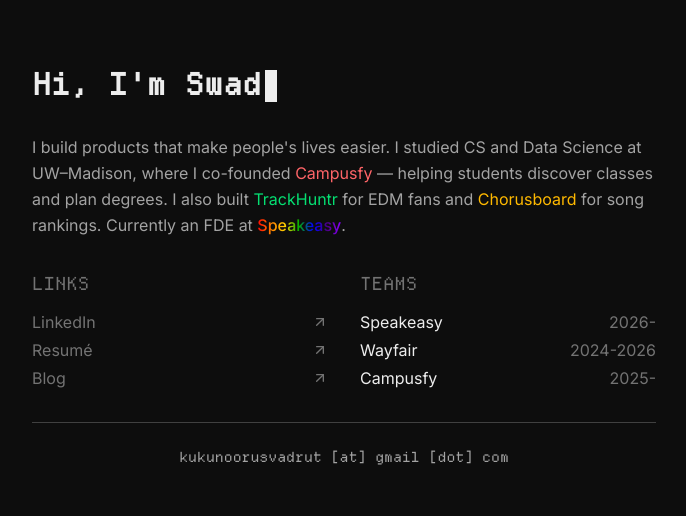
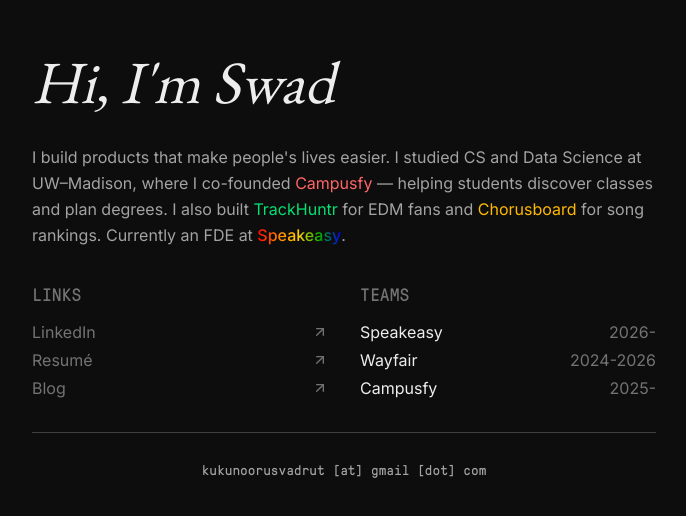
Before and after one commit to svadrutk/portfolio, a Next.js app: page / in a window 1280 px wide. Shown: the part 134-650 px from the top of the page, without its empty margins (296-982 px from the left). Built offline with nearby package versions, Linux system fonts and the light colour scheme.

Commit message:
Refresh portfolio typography, animations, and email interactions

```diff
--- a/src/app/globals.css
+++ b/src/app/globals.css
@@ -1,6 +1,7 @@
 @import "tailwindcss";
 
 :root {
+  --speakeasy-gradient: linear-gradient(to right, #ff0000, #ff7f00, #ffd000, #00b000, #0000ff);
   --background: #0d0d0d;
   --foreground: #ededed;
 }
@@ -9,7 +10,8 @@
   --color-background: var(--background);
   --color-foreground: var(--foreground);
   --font-serif: var(--font-cooper);
-  --font-mono: var(--font-departure-mono);
+  --font-mono: var(--font-gt-pressura-mono);
+  --font-garamond: var(--font-eb-garamond);
   --font-cooper: var(--font-cooper);
   --font-inter: var(--font-inter);
 
@@ -50,5 +52,64 @@
 }
 
 code, kbd, samp, pre {
-  font-family: var(--font-departure-mono), monospace;
+  font-family: var(--font-gt-pressura-mono), monospace;
 }
+
+.speakeasy-link {
+  position: relative;
+  display: inline-block;
+  background-image: var(--speakeasy-gradient);
+  background-clip: text;
+  -webkit-background-clip: text;
+  color: transparent;
+  text-decoration: none;
+}
+
+.speakeasy-link::after {
+  content: '';
+  position: absolute;
+  left: 0;
+  right: 0;
+  bottom: 0;
+  height: 1px;
+  background-image: var(--speakeasy-gradient);
+  opacity: 0;
+  pointer-events: none;
+}
+
+.speakeasy-link:hover::after,
+.speakeasy-link:focus-visible::after {
+  opacity: 1;
+}
+
+.toast-gradient-glow {
+  position: relative;
+  isolation: isolate;
+  border-radius: 8px;
+}
+
+.toast-gradient-glow::before {
+  content: '';
+  position: absolute;
+  inset: -2px;
+  z-index: -1;
+  border-radius: inherit;
+  background-image: var(--speakeasy-gradient);
+  filter: blur(14px);
+  opacity: 0.35;
+  pointer-events: none;
+}
+
+.toast-gradient-border::after {
+  content: '';
+  position: absolute;
+  inset: -1px;
+  padding: 1px;
+  border-radius: inherit;
+  background-image: var(--speakeasy-gradient);
+  -webkit-mask: linear-gradient(#fff 0 0) content-box, linear-gradient(#fff 0 0);
+  mask: linear-gradient(#fff 0 0) content-box, linear-gradient(#fff 0 0);
+  -webkit-mask-composite: xor;
+  mask-composite: exclude;
+  pointer-events: none;
+}
--- a/src/app/layout.tsx
+++ b/src/app/layout.tsx
@@ -1,14 +1,14 @@
 import type { Metadata } from "next";
 import localFont from "next/font/local";
-import { Inter } from "next/font/google";
+import { EB_Garamond, Inter } from "next/font/google";
 import { Analytics } from '@vercel/analytics/react';
 import { SpeedInsights } from '@vercel/speed-insights/next';
 import TargetCursor from '@/components/TargetCursor';
 import "./globals.css";
 
-const departureMono = localFont({
-  src: '../../public/fonts/departure-mono/DepartureMono-Regular.woff2',
-  variable: '--font-departure-mono',
+const gtPressuraMono = localFont({
+  src: '../../public/fonts/gt-pressura-mono/GT-Pressura-Mono-Regular.otf',
+  variable: '--font-gt-pressura-mono',
   weight: '400',
   display: 'swap',
 });
@@ -16,6 +16,14 @@
 const inter = Inter({
   variable: "--font-inter",
   weight: ["400", "500", "600", "700"],
+  subsets: ["latin"],
+  display: "swap",
+});
+
+const garamond = EB_Garamond({
+  variable: "--font-eb-garamond",
+  weight: "400",
+  style: "italic",
   subsets: ["latin"],
   display: "swap",
 });
@@ -78,9 +86,9 @@
   return (
     <html lang="en">
       <body
-        className={`${cooperBT.variable} ${departureMono.variable} ${inter.variable} antialiased`}
+        className={`${cooperBT.variable} ${gtPressuraMono.variable} ${inter.variable} ${garamond.variable} antialiased`}
       >
-        <TargetCursor targetSelector="a[href], [role='link']" parallaxOn={false} />
+        <TargetCursor targetSelector="" parallaxOn={false} />
         <div className="min-h-screen">
           {children}
         </div>
--- a/src/app/page.tsx
+++ b/src/app/page.tsx
@@ -1,39 +1,55 @@
 'use client';
 
-import { ArrowUpRight } from 'lucide-react';
-import { motion } from 'framer-motion';
+import { ArrowUpRight, Copy } from 'lucide-react';
+import { AnimatePresence, motion, useReducedMotion } from 'framer-motion';
 import AnimatedSection from '@/components/AnimatedSection';
 import { useRouter } from 'next/navigation';
-import { useTransition, useState, useEffect } from 'react';
+import { useTransition, useState, useEffect, useLayoutEffect, useRef } from 'react';
 
 export default function Home() {
   const router = useRouter();
   const [isPending, startTransition] = useTransition();
-  const [displayedText, setDisplayedText] = useState('');
-  const [showCursor, setShowCursor] = useState(true);
+  const headingSlotRef = useRef<HTMLDivElement>(null);
+  const [introOffset, setIntroOffset] = useState<{ x: number; y: number } | null>(null);
   const [settled, setSettled] = useState(false);
   const [revealed, setRevealed] = useState(false);
+  const [toast, setToast] = useState('');
+  const [toastId, setToastId] = useState(0);
+  const reduceMotion = useReducedMotion();
+  const toastTimerRef = useRef<ReturnType<typeof setTimeout> | null>(null);
+  const email = 'kukunoorusvadrut@gmail.com';
+
+  useEffect(() => () => {
+    if (toastTimerRef.current) clearTimeout(toastTimerRef.current);
+  }, []);
+
+  const handleCopyEmail = async () => {
+    let message = 'copied!';
+    try {
+      await navigator.clipboard.writeText(email);
+    } catch {
+      message = 'Could not copy. Please try again.';
+    }
+    if (toastTimerRef.current) clearTimeout(toastTimerRef.current);
+    setToast(message);
+    setToastId(id => id + 1);
+    toastTimerRef.current = setTimeout(() => setToast(''), 2500);
+  };
+
   const fullText = "Hi, I'm Swad";
 
-  useEffect(() => {
-    let index = 0;
-    const timer = setInterval(() => {
-      if (index <= fullText.length) {
-        setDisplayedText(fullText.slice(0, index));
-        index++;
-      } else {
-        clearInterval(timer);
-        setTimeout(() => setSettled(true), 600);
-      }
-    }, 100);
-    return () => clearInterval(timer);
-  }, []);
-
-  useEffect(() => {
-    const cursorTimer = setInterval(() => {
-      setShowCursor(prev => !prev);
-    }, 530);
-    return () => clearInterval(cursorTimer);
+  useLayoutEffect(() => {
+    const measure = () => {
+      if (!headingSlotRef.current) return;
+      const rect = headingSlotRef.current.getBoundingClientRect();
+      setIntroOffset({
+        x: window.innerWidth / 2 - (rect.left + rect.width / 2),
+        y: window.innerHeight / 2 - (rect.top + rect.height / 2),
+      });
+    };
+    measure();
+    window.addEventListener('resize', measure);
+    return () => window.removeEventListener('resize', measure);
   }, []);
 
   const handleBlogClick = (e: React.MouseEvent) => {
@@ -51,29 +67,36 @@
 
   const heading = (
     <motion.h1
-      layoutId="hero-title"
-      transition={{ type: 'tween', duration: 0.8, ease: [0.22, 1, 0.36, 1] }}
-      className="text-3xl font-bold font-mono relative w-fit whitespace-nowrap"
+      initial={false}
+      animate={settled ? { x: 0, y: 0 } : (introOffset ?? { x: 0, y: 0 })}
+      style={{ visibility: introOffset ? 'visible' : 'hidden' }}
+      transition={{ type: 'tween', duration: settled ? 0.8 : 0, ease: [0.22, 1, 0.36, 1] }}
+      className="text-6xl font-garamond font-normal italic relative z-10 w-fit whitespace-nowrap"
     >
-      {/* invisible spacer reserves final width so typing never reflows the box */}
-      <span aria-hidden className="opacity-0">{fullText}</span>
-      <span className="absolute inset-0 whitespace-nowrap">
-        {displayedText}
-        <span className={`inline-block w-3 h-8 bg-foreground ml-1 align-middle ${showCursor ? 'opacity-100' : 'opacity-0'}`}></span>
+      <span className="inline-flex items-center whitespace-nowrap">
+        <span>
+          {fullText.split(' ').map((word, index) => (
+            <motion.span
+              key={word}
+              className="inline-block"
+              initial={{ opacity: 0, y: 16 }}
+              animate={{ opacity: 1, y: 0 }}
+              onAnimationComplete={index === 2 ? () => setSettled(true) : undefined}
+              transition={{ duration: 1, delay: [0, 0.64, 0.96][index], ease: [0.22, 1, 0.36, 1] }}
+            >
+              {word}{index < 2 ? '\u00a0' : ''}
+            </motion.span>
+          ))}
+        </span>
       </span>
     </motion.h1>
   );
 
   return (
     <div className="min-h-screen flex items-center justify-center">
-      {!settled && (
-        <div className="fixed inset-0 z-10 flex items-center justify-center px-6">
-          {heading}
-        </div>
-      )}
       <div className="w-full max-w-2xl mx-auto px-6">
         <div className="grid gap-8 py-8">
-          {settled && heading}
+          <div ref={headingSlotRef} className="w-fit">{heading}</div>
 
           <AnimatedSection delay={0} active={revealed}>
             <p className="text-gray-600 leading-relaxed">
@@ -90,7 +113,7 @@
                 Chorusboard
               </a>{' '}
               for song rankings. Currently an FDE at{' '}
-              <a href="https://speakeasy.com" target="_blank" rel="noopener noreferrer" className="bg-[linear-gradient(to_right,#ff0000,#ff7f00,#ffd000,#00b000,#0000ff,#4b0082,#8b00ff)] bg-clip-text text-transparent font-medium hover:underline">
+              <a href="https://speakeasy.com" target="_blank" rel="noopener noreferrer" className="speakeasy-link font-medium">
                 Speakeasy
               </a>
               .
@@ -102,15 +125,15 @@
             <div>
               <h2 className="text-lg text-gray-500 mb-3 font-mono">LINKS</h2>
               <div className="space-y-1">
-                <a href="https://linkedin.com/in/svadrut" target="_blank" rel="noopener noreferrer" className="flex justify-between items-center group text-gray-500 hover:text-gray-900 transition-colors">
+                <a href="https://linkedin.com/in/svadrut" target="_blank" rel="noopener noreferrer" className="cursor-target flex justify-between items-center group text-gray-500 hover:text-gray-900 transition-colors">
                   <span>LinkedIn</span>
                   <ArrowUpRight className="w-4 h-4 transition-colors" />
                 </a>
-                <a href="/resume.pdf" target="_blank" rel="noopener noreferrer" className="flex justify-between items-center group text-gray-500 hover:text-gray-900 transition-colors">
+                <a href="/resume.pdf" target="_blank" rel="noopener noreferrer" className="cursor-target flex justify-between items-center group text-gray-500 hover:text-gray-900 transition-colors">
                   <span>Resumé</span>
                   <ArrowUpRight className="w-4 h-4 transition-colors" />
                 </a>
-                <a href="/blog" onClick={handleBlogClick} className="flex justify-between items-center group text-gray-500 hover:text-gray-900 transition-colors">
+                <a href="/blog" onClick={handleBlogClick} className="cursor-target flex justify-between items-center group text-gray-500 hover:text-gray-900 transition-colors">
                   <span className={isPending ? 'opacity-50' : ''}>Blog</span>
                   <ArrowUpRight className={`w-4 h-4 transition-colors ${isPending ? 'opacity-50' : ''}`} />
                 </a>
@@ -138,14 +161,46 @@
           </AnimatedSection>
 
           <AnimatedSection delay={0.3} active={revealed}>
-            <div className="border-t border-gray-300 pt-6">
-              <p className="text-sm text-gray-600 text-center font-mono">
+            <div className="border-t border-gray-300 pt-6 text-center">
+              <button
+                type="button"
+                onClick={handleCopyEmail}
+                aria-label={`Copy email address: ${email}`}
+                className="cursor-target group relative text-sm text-gray-600 hover:text-gray-900 transition-colors font-mono rounded-sm focus-visible:outline-2 focus-visible:outline-offset-4 focus-visible:outline-yellow-400"
+              >
                 kukunoorusvadrut [at] gmail [dot] com
-              </p>
+                <Copy
+                  aria-hidden="true"
+                  className="absolute left-full top-1/2 ml-2 h-4 w-4 -translate-y-1/2 opacity-0 transition-opacity group-hover:opacity-100 group-focus-visible:opacity-100"
+                />
+              </button>
             </div>
           </AnimatedSection>
         </div>
       </div>
+      <div
+        role="status"
+        aria-live="polite"
+        aria-atomic="true"
+        className="fixed bottom-6 inset-x-0 z-50 flex justify-center pointer-events-none px-4"
+      >
+        <AnimatePresence mode="wait">
+          {toast && (
+            <motion.div
+              key={toastId}
+              initial={{ opacity: 0, y: reduceMotion ? 0 : 16, scale: reduceMotion ? 1 : 0.95 }}
+              animate={{ opacity: 1, y: 0, scale: 1 }}
+              exit={{ opacity: 0, y: reduceMotion ? 0 : 8, scale: reduceMotion ? 1 : 0.97 }}
+              transition={{ duration: 0.2, ease: [0.22, 1, 0.36, 1] }}
+              className="toast-gradient-glow"
+            >
+              <div className="toast-gradient-border relative overflow-hidden rounded-lg border border-transparent bg-neutral-950/85 px-5 py-3 text-foreground shadow-[0_8px_32px_rgba(0,0,0,0.4)] backdrop-blur-xl">
+                <span className="font-mono text-sm tracking-wide">{toast}</span>
+              </div>
+            </motion.div>
+          )}
+        </AnimatePresence>
+      </div>
     </div>
   );
 }
--- a/src/components/BulletHellGame.tsx
+++ b/src/components/BulletHellGame.tsx
@@ -365,7 +365,7 @@
 
       ctx.clearRect(0, 0, canvas.width, canvas.height);
 
-      ctx.font = `16px ${getComputedStyle(document.body).getPropertyValue('--font-departure-mono').trim()}, monospace`;
+      ctx.font = `16px ${getComputedStyle(document.body).getPropertyValue('--font-gt-pressura-mono').trim()}, monospace`;
       ctx.textAlign = 'center';
       ctx.textBaseline = 'middle';
 
```
Also changed, not shown: src/components/TargetCursor.css (+5 -20 lines), src/components/TargetCursor.tsx (+13 -70 lines), public/fonts/gt-pressura-mono/GT-Pressura-Mono-Regular.otf (added), 1 other file (tests, documents, lock files or other folders).
